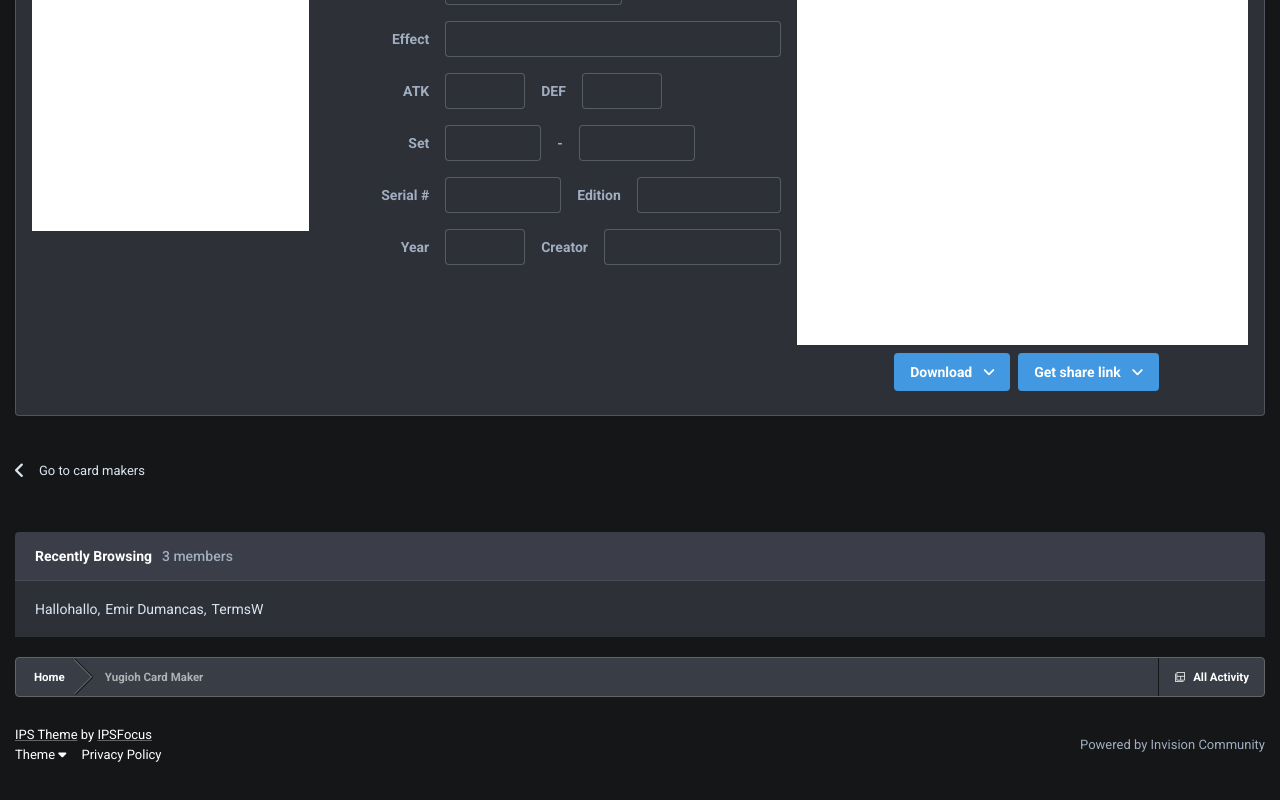
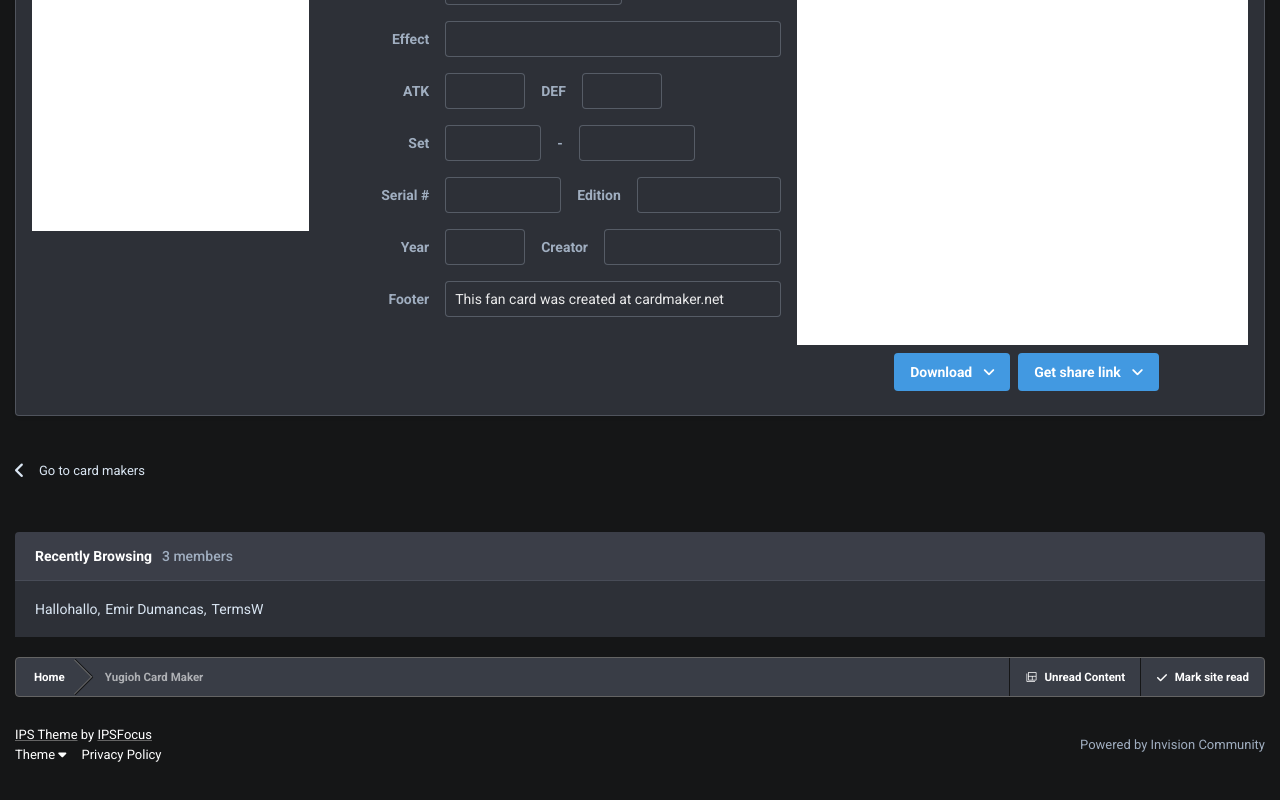
Before and after one commit to yudhitiarizki/clonecoding, a React (Create React App) app: page / in a window 1280 px wide. Shown: the part 708-1508 px from the top of the page. Built offline with nearby package versions, Linux system fonts and the light colour scheme.

Commit message:
Add "Footer" input

```diff
--- a/src/assets/css/style.css
+++ b/src/assets/css/style.css
@@ -185,11 +185,16 @@ html, body{
     color: rgba(255, 255, 255, 0.6);
 }
 
+.right-precontent-box{
+    display: flex;
+    flex-direction: row;
+}
+
 .right-precontent {
     color: rgb(255, 255, 255);
     padding: 0 15px;
     height: 38px;
-    border: 0.1px solid rgb(21, 22, 23);
+    border-left: 0.1px solid rgb(21, 22, 23);
     border-top: none;
     border-bottom: none;
     border-right: none;
@@ -201,6 +206,10 @@ html, body{
 .right-precontent:hover{
     cursor: pointer;
     background-color: rgba(255,255,255,.08);
+}
+
+.right-precontent i{
+    margin-right: 7px;
 }
 
 .material-symbols-outlined{
--- a/src/components/InputGroup.jsx
+++ b/src/components/InputGroup.jsx
@@ -2,11 +2,12 @@ import '../assets/css/InputGroup.css'
 import '../assets/css/fontawesome.css';
 // import 'bootstrap/dist/css/bootstrap.css';
 // import 'bootstrap/dist/js/bootstrap';
-// import { useState } from 'react';
+import { useState } from 'react';
 
 const InputGroup = () => {
     // Aku udah buat sebagian state untuk inputnya, nanti buat redux tinggal di hilangin aja komennya
     // const [cardtype, setCardType] = useState('link');
+    const [footer, setFooter] = useState('This fan card was created at cardmaker.net');
 
     const cardtypeSelect = (event) => {
         // setCardType(event.target.value);
@@ -56,6 +57,10 @@ const InputGroup = () => {
         } else {
             document.getElementById("bluered-scale").style.display = 'none';
         }
+    }
+
+    const footerInput = (event) => {
+        setFooter(event.target.value);
     }
 
     return (
@@ -317,6 +322,12 @@ const InputGroup = () => {
                     </div>
                 </div>
 
+                <div className='row-inputgroup'>
+                    <div className='field-label-container'>
+                        <label>Footer</label>
+                    </div>
+                    <input type={"text"} value={footer} onChange={footerInput} className='input-field name-input' />
+                </div>
             </div>
 
             <div className="picture-container">
--- a/src/components/Main.jsx
+++ b/src/components/Main.jsx
@@ -63,7 +63,7 @@ const Main = () => {
                             <span className="material-symbols-outlined">
                                 backup_table
                             </span>
-                            All Activity
+                            Unread Content
                         </div>
                     </div>
                     <div className='top-add'></div>
@@ -96,11 +96,17 @@ const Main = () => {
                             </div>
                             <div className='precontent-currentpage'>Yugioh Card Maker</div>
                         </div>
-                        <div className='right-precontent'>
-                            <span className="material-symbols-outlined">
-                                backup_table
-                            </span>
-                            All Activity
+                        <div className='right-precontent-box'>
+                            <div className='right-precontent'>
+                                <span className="material-symbols-outlined">
+                                    backup_table
+                                </span>
+                                Unread Content
+                            </div>
+                            <div className='right-precontent'>
+                                <i class="fa-solid fa-check"></i>
+                                Mark site read
+                            </div>
                         </div>
                     </div>
                     <div className='footer-container'>
```
